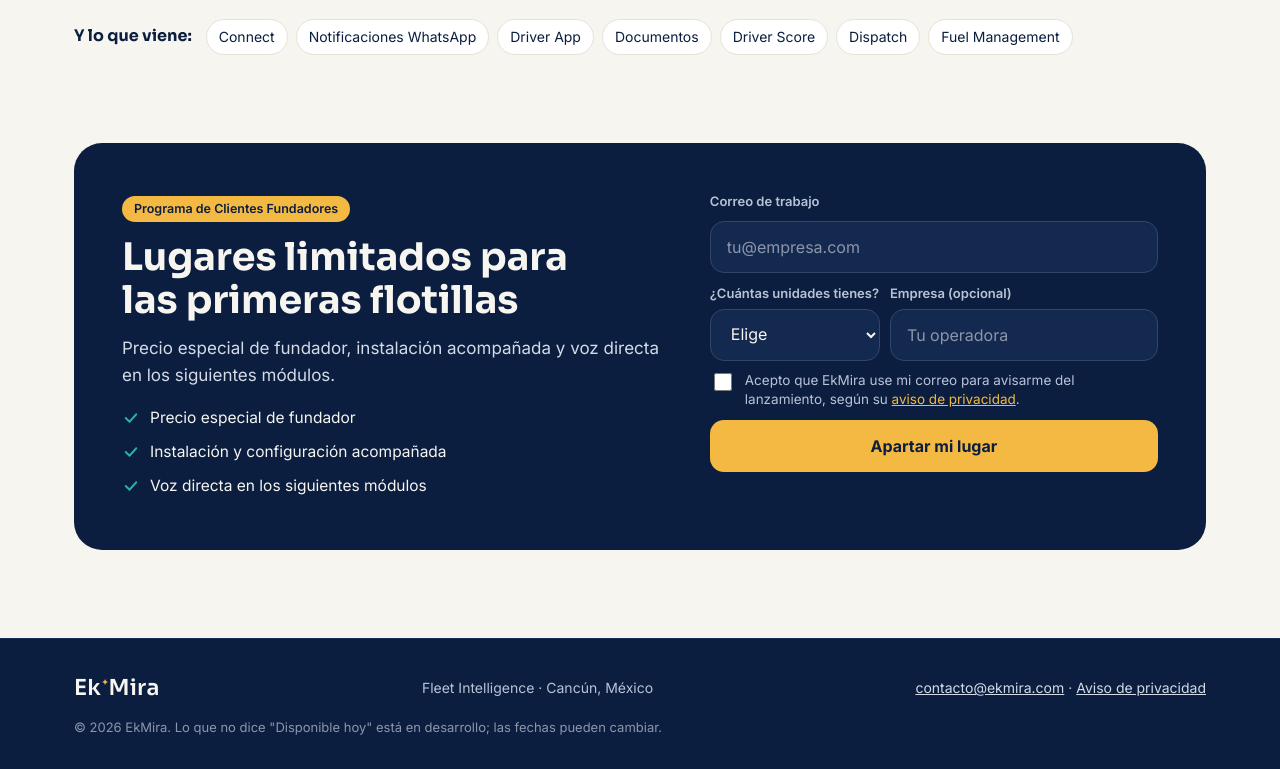
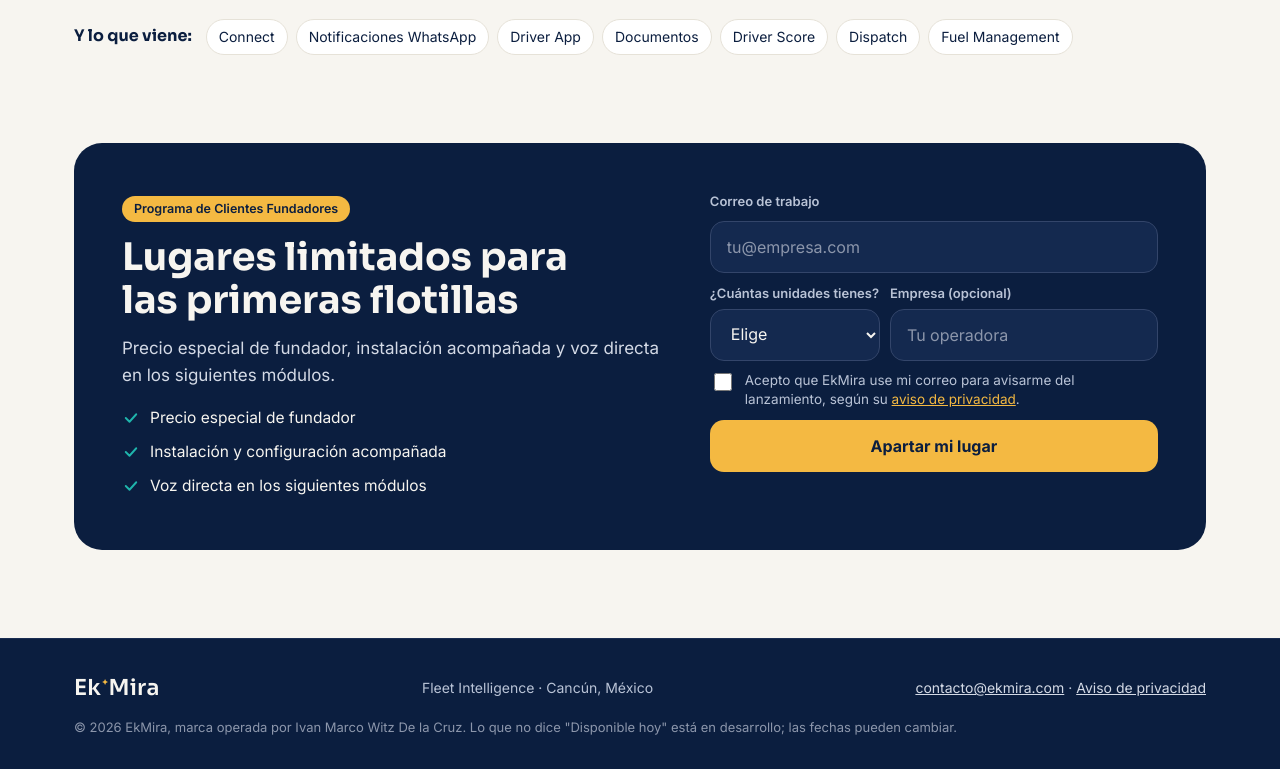
Before and after one commit to aleehpandita/ekmira, a plain HTML site: page public/index.html in a window 1280 px wide. Shown: the part 3745-4514 px from the top of the page. Drawn offline with Linux system fonts and the light colour scheme.

Commit message:
Pie de página y aviso de privacidad: marca operada por Ivan Marco Witz De la Cruz
Co-Authored-By: Claude Opus 5.5 <noreply@anthropic.com>
Claude-Session: https://claude.ai/code/session_016nxpChhKZJTzLznophat6Q

```diff
--- a/public/index.html
+++ b/public/index.html
@@ -525,7 +525,7 @@ footer .note{flex-basis:100%;font-size:13px;color:#8C96AB}
     <span class="wordmark">Ek<svg class="apos" viewBox="0 0 100 100" aria-hidden="true"><path d="M50 2 Q56 44 98 50 Q56 56 50 98 Q44 56 2 50 Q44 44 50 2Z" fill="#F4B942"/></svg>Mira</span>
     <span>Fleet Intelligence · Cancún, México</span>
     <span><a href="mailto:contacto@ekmira.com">contacto@ekmira.com</a> · <a href="/privacidad.html">Aviso de privacidad</a></span>
-    <span class="note">© 2026 EkMira. Lo que no dice "Disponible hoy" está en desarrollo; las fechas pueden cambiar.</span>
+    <span class="note">© 2026 EkMira, marca operada por Ivan Marco Witz De la Cruz. Lo que no dice "Disponible hoy" está en desarrollo; las fechas pueden cambiar.</span>
   </div>
 </footer>
 
```
